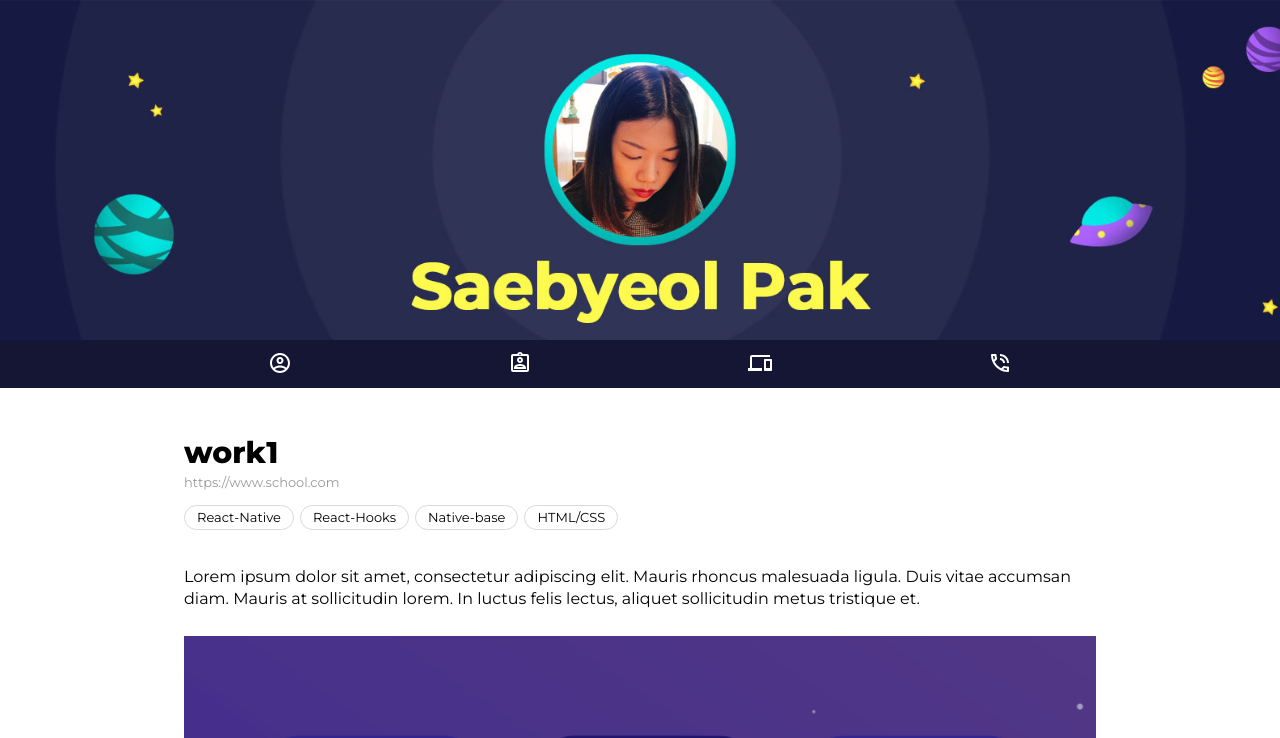
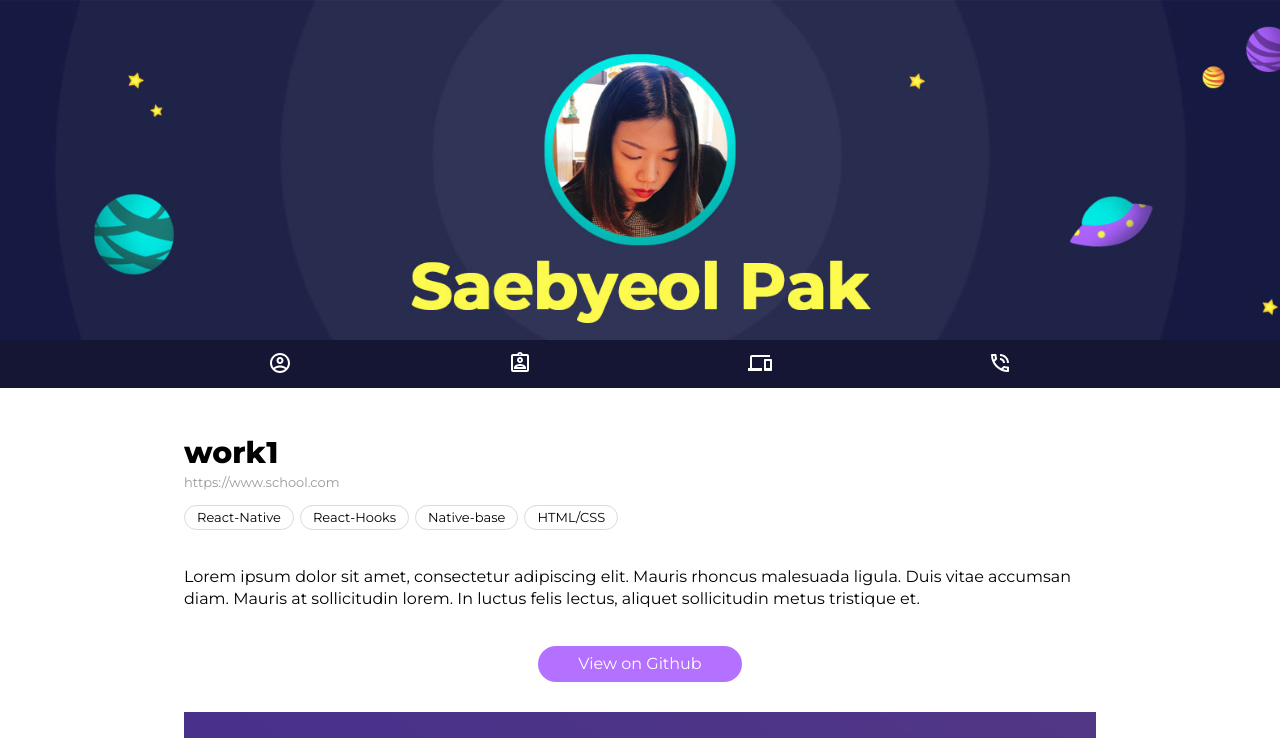
Before and after one commit to saepak/portfolio, a React (Create React App) app: page /Work/1 in a window 1280 px wide. Shown: the top 738 px of the page. Built offline with nearby package versions, Linux system fonts and the light colour scheme.

Commit message:
added githublink

```diff
--- a/src/App.css
+++ b/src/App.css
@@ -149,7 +149,6 @@
   text-align: left;
 }
 
-
 @media screen and (max-width : 600px) {
   .workItemBox {
     padding: 30px 0 10px 0;
@@ -192,6 +191,18 @@
   margin: 0 0 25px 0;
 }
 
+.workItemBox .github {
+  text-align: center;
+  padding: 10px 0 30px;
+}
+
+.workItemBox .github a {
+  display: inline-block!important;
+  padding: 10px 40px;
+  border-radius: 25px;
+  background-color: #B471FF!important;
+  color: white!important;
+}
 
 /***  Contact ***/
 
--- a/src/components/contents/Data.js
+++ b/src/components/contents/Data.js
@@ -4,6 +4,7 @@ export let Data = [
         id:1,
         title:'work1',
         href:"https://www.school.com",
+        github:"https://github.com/",
         skills: [
           { skill:'React-Native' },
           { skill:'React-Hooks' },
@@ -19,6 +20,7 @@ export let Data = [
         id:2,
         title:'work2',
         href:"https://www.school.com",
+        github:"https://github.com/",
         skills: [
           { skill:'React' },
           { skill:'React-Hooks' },
@@ -34,6 +36,7 @@ export let Data = [
         id:3,
         title:'work3',
         href:"",
+        github:"https://github.com/",
         skills: [
           { skill:'HTML/CSS' },
           { skill:'JavaScript' },
--- a/src/components/contents/WorkItem.js
+++ b/src/components/contents/WorkItem.js
@@ -34,6 +34,7 @@ const WorkItem = ({match}) => {
                   }
                 </div>
                 <div className="desc">{data.desc}</div>
+                <div className="github"><a href={data.github} target="_blank">View on Github</a></div>
                 <div>
                     <img src={data.pic}></img>
                 </div>
```
